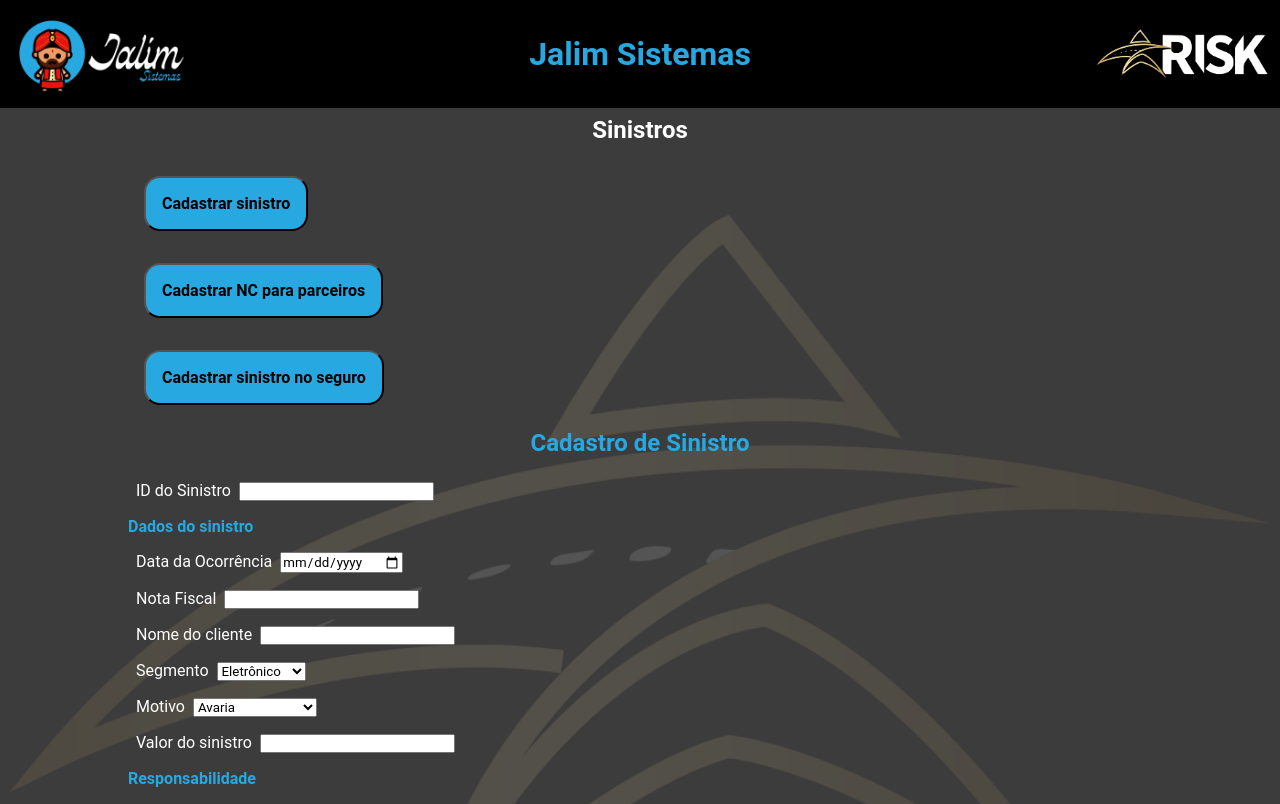
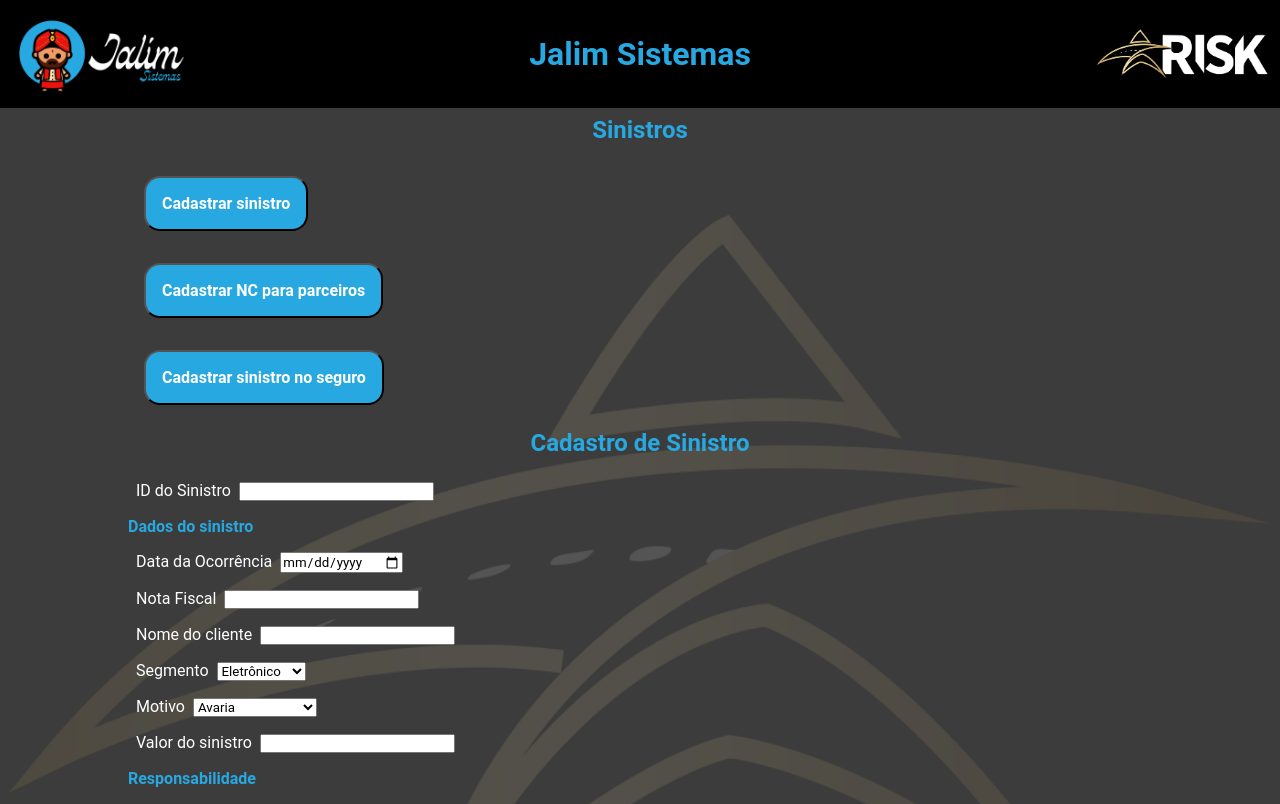
Before and after one commit to icarofadel/Risk_Sinistros, a React (Create React App) app: page / in a window 1280 px wide. Shown: the top 804 px of the page. Built offline with nearby package versions, Linux system fonts and the light colour scheme.

Commit message:
fix cor dos textos

```diff
--- a/src/App.tsx
+++ b/src/App.tsx
@@ -15,11 +15,11 @@ function App() {
   }, [])
   return (
     <>
+      <GlobalCss />
       <audio ref={audioRef} autoPlay loop>
         <source src="/sons/music.mp3" type="audio/mp3" />
         Seu navegador não suporta a tag de áudio.
       </audio>
-      <GlobalCss />
       <Header />
       <div className="fundo">
         <div className="container">
--- a/src/components/Home/styles.ts
+++ b/src/components/Home/styles.ts
@@ -3,8 +3,8 @@ import { cores } from '../../styles'
 
 export const HomeSection = styled.section`
   h2 {
+    color: ${cores.color};
     padding: 8px;
-    color: #fff;
     display: flex;
     justify-content: center;
   }
@@ -18,6 +18,7 @@ export const ControlButtons = styled.div`
 
 export const Buttons = styled.button`
   background-color: ${cores.color};
+  color: ${cores.white};
   padding: 16px;
   font-size: 16px;
   font-weight: bold;
```
